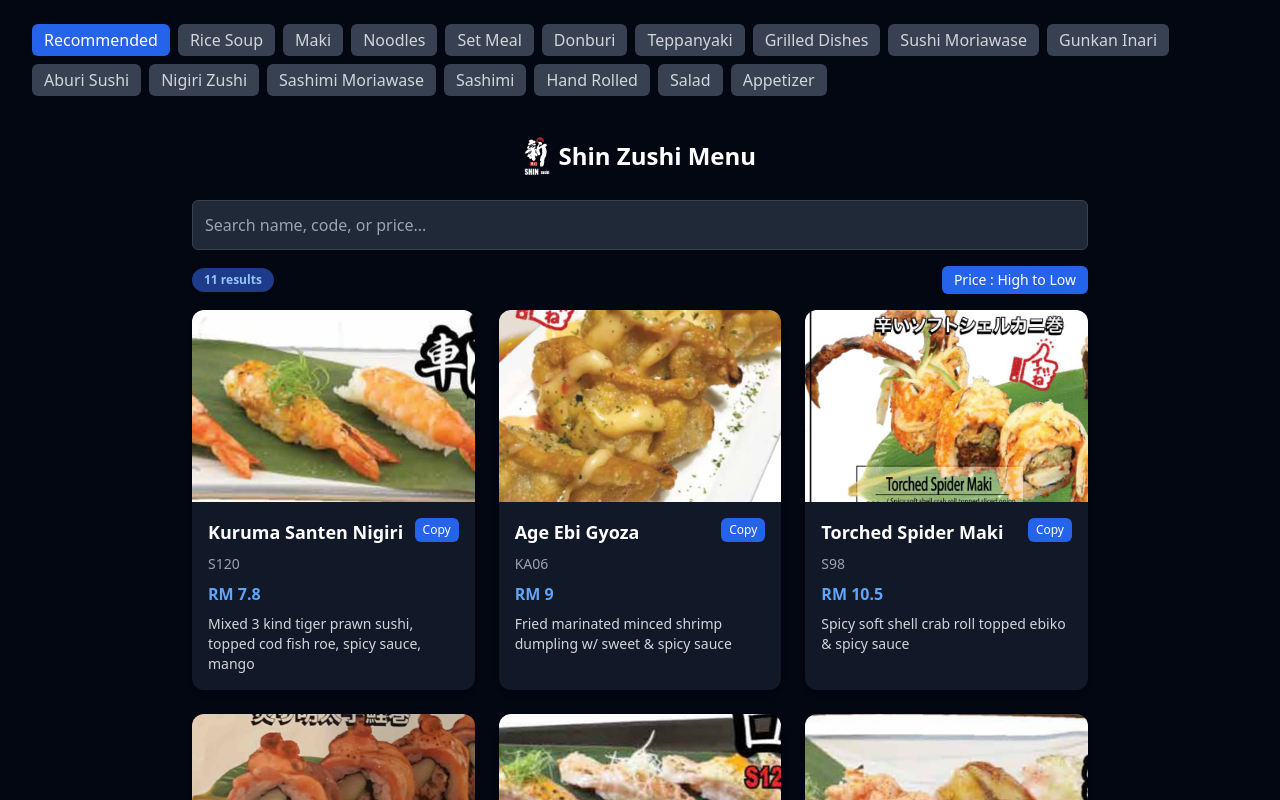
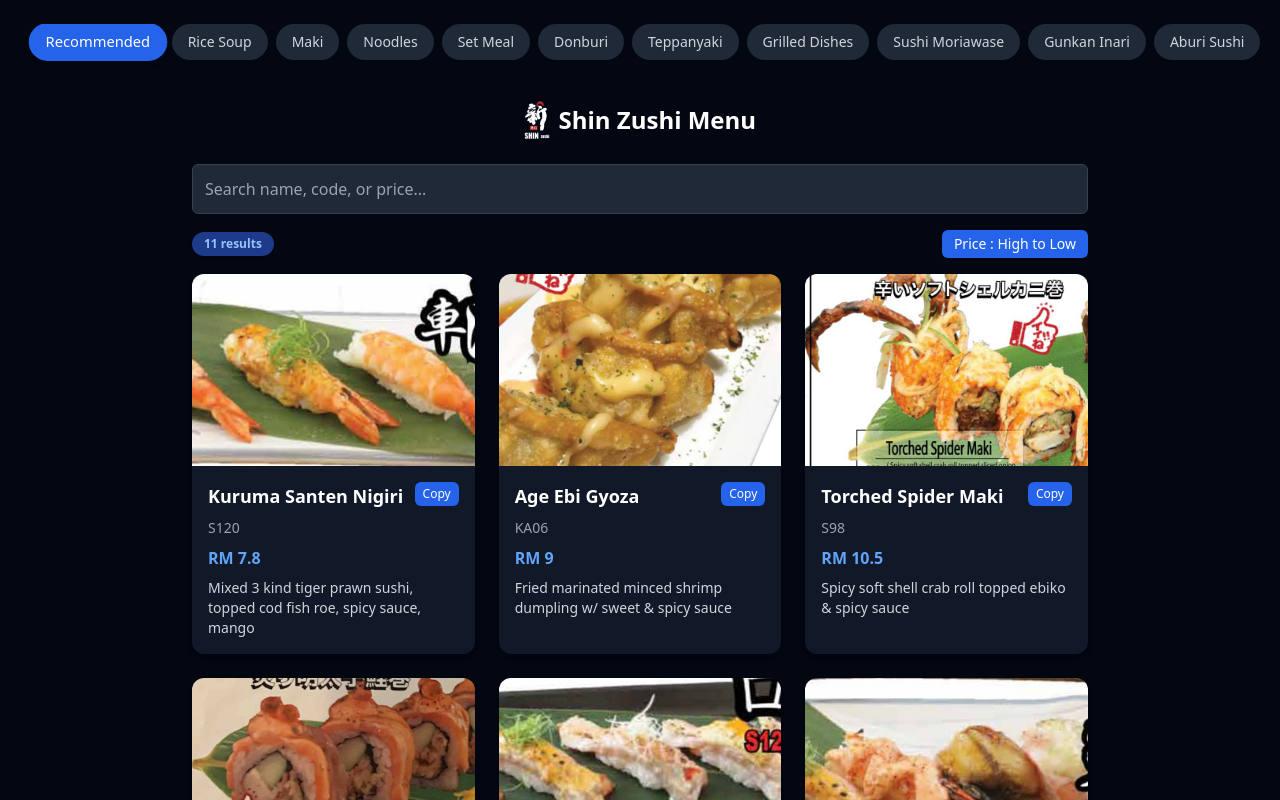
Before and after one commit to kunncn/shinzushihelper, a React (Vite) app: page / in a window 1280 px wide. Shown: the top 800 px of the page. Built offline with nearby package versions, Linux system fonts and the light colour scheme.

Commit message:
ui done for categories scroll bar

```diff
--- a/package.json
+++ b/package.json
@@ -12,7 +12,8 @@
   "dependencies": {
     "lucide-react": "^0.518.0",
     "react": "^19.1.0",
-    "react-dom": "^19.1.0"
+    "react-dom": "^19.1.0",
+    "tailwind-scrollbar-hide": "^4.0.0"
   },
   "devDependencies": {
     "@eslint/js": "^9.25.0",
--- a/src/App.jsx
+++ b/src/App.jsx
@@ -79,7 +79,7 @@
         activeTab === "recommended"
           ? products.filter((p) => p.recommended)
           : products.filter((p) => p.category === activeTab);
-      console.log(filtered);
+      filtered;
 
       setFilteredProducts(filtered);
     }
@@ -107,15 +107,17 @@
 
   return (
     <div className="min-h-screen bg-gray-950 px-4 py-6 sm:px-6 md:px-8">
-      <ul className="flex gap-2 flex-wrap mb-4">
+      <div className="overflow-x-auto -mx-4 px-4 scrollbar-hide">
+        <ul className="flex gap-2 w-max mb-4">
           {categories.map((cat) => (
             <li key={cat}>
               <button
                 onClick={() => setActiveTab(cat)}
-              className={`px-3 py-1 rounded-md capitalize ${
+                className={`px-4 py-2 rounded-full text-sm font-medium capitalize transition-all duration-200
+            ${
               activeTab === cat
-                  ? "bg-blue-600 text-white"
-                  : "bg-gray-700 text-gray-300"
+                ? "bg-blue-600 text-white shadow-md scale-105"
+                : "bg-gray-800 text-gray-300 hover:bg-gray-700 hover:text-white"
             }`}
               >
                 {cat.replace("-", " ")}
@@ -123,6 +125,8 @@
             </li>
           ))}
         </ul>
+      </div>
+
       <SearchMenu activeTab={activeTab} />
 
       <ScrollToTopButton />
--- a/src/components/SearchBar.jsx
+++ b/src/components/SearchBar.jsx
@@ -6,7 +6,6 @@
   const [query, setQuery] = useState("");
   const [copiedCode, setCopiedCode] = useState("");
 
-  console.log(dishes);
 
   const filteredDishes = dishes.filter((dish) =>
     dish.name.toLowerCase().includes(query.toLowerCase())
--- a/src/components/SearchMenu.jsx
+++ b/src/components/SearchMenu.jsx
@@ -9,7 +9,6 @@
   const [sortOrder, setSortOrder] = useState("asc");
   const [copiedCode, setCopiedCode] = useState("");
   const [showAlert, setShowAlert] = useState(false);
-  console.log(activeTab);
 
   useEffect(() => {
     document.documentElement.classList.add("dark");
--- a/tailwind.config.js
+++ b/tailwind.config.js
@@ -16,5 +16,5 @@
       },
     },
   },
-  plugins: [],
+  plugins: [require("tailwind-scrollbar-hide")],
 };
```
Also changed, not shown: 1 other file (tests, documents, lock files or other folders). Lines whose indentation alone changed are shown as unchanged.
